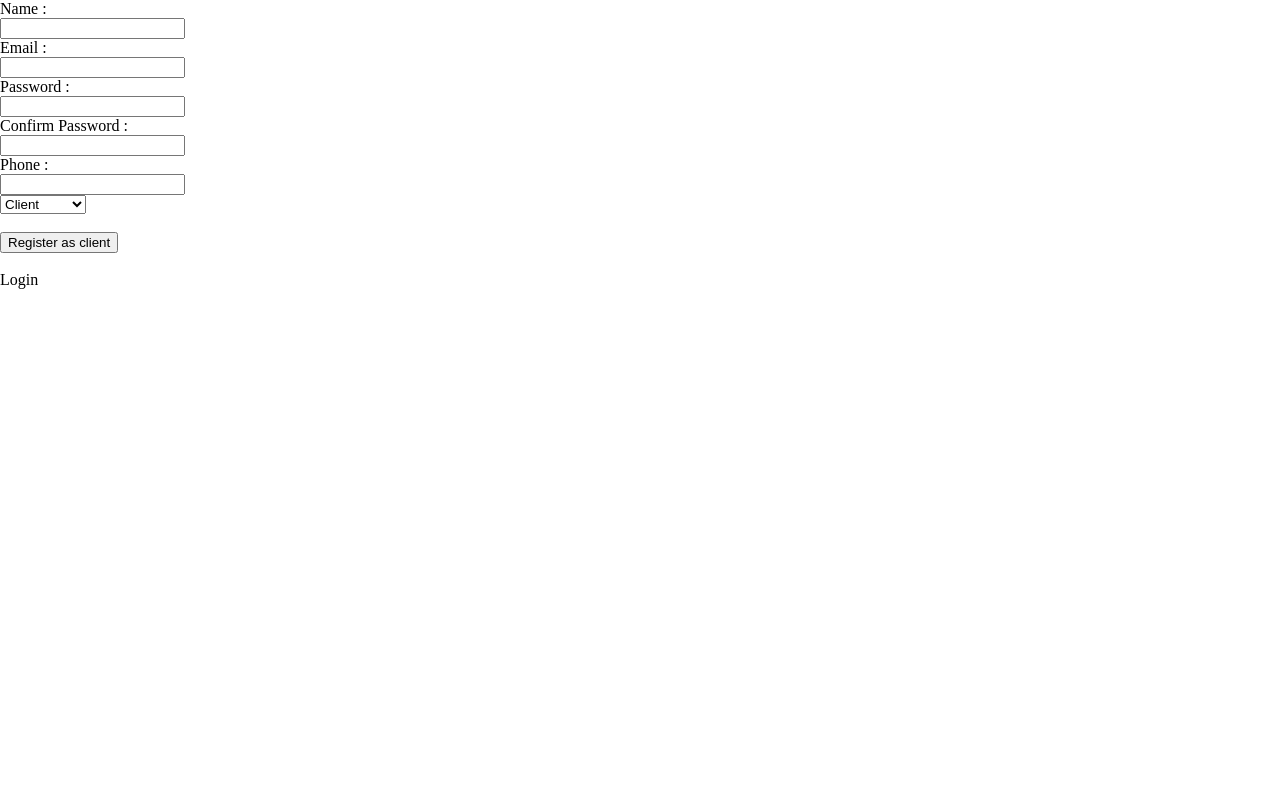
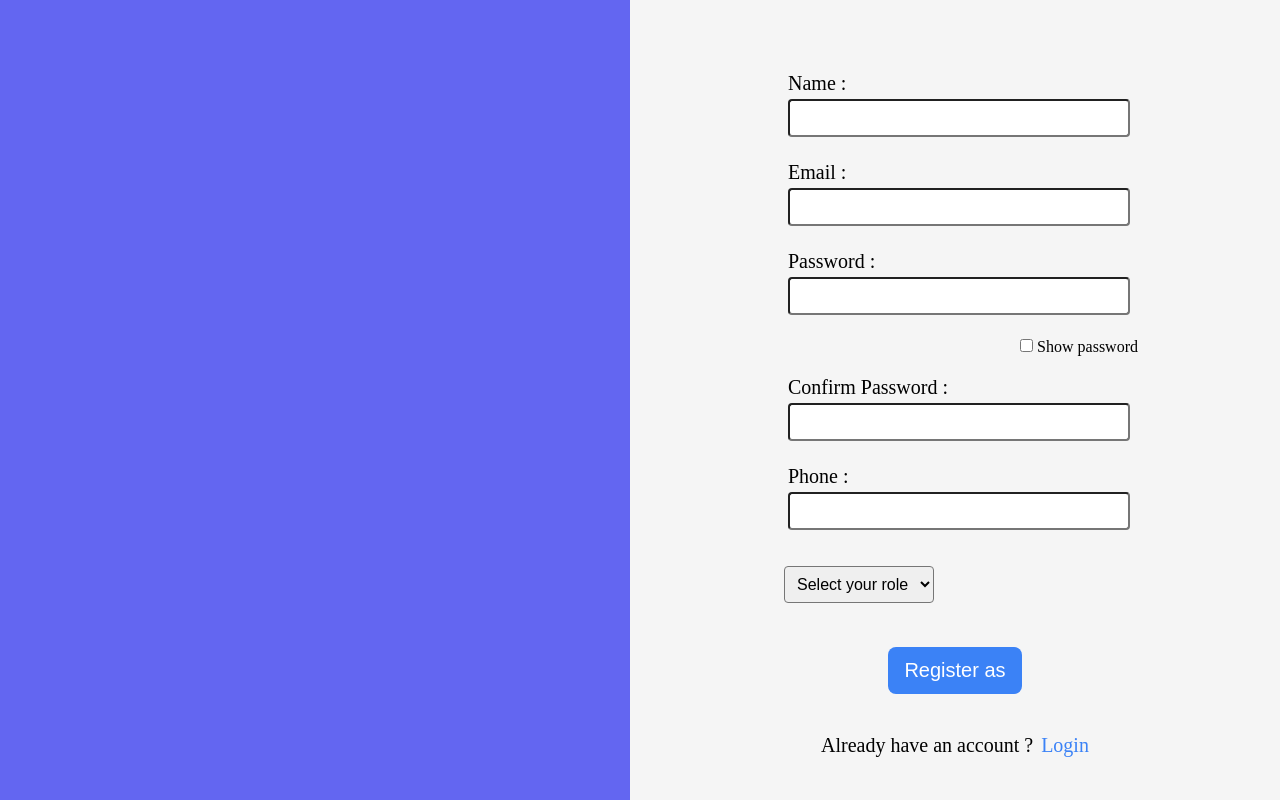
Before and after one commit to SamarthBagde/Freelancer-Marketplace, a React (Vite) app in the folder Frontend/: page /register in a window 1280 px wide. Built offline with nearby package versions, Linux system fonts and the light colour scheme.

Commit message:
register page ui and 404 page ui

```diff
--- a/Frontend/src/App.jsx
+++ b/Frontend/src/App.jsx
@@ -6,6 +6,7 @@ import ProtectedRoute from "./components/ProtectedRoute";
 import FreelancerDashboard from "./pages/FreelancerDashborad";
 import LandingPage from "./pages/Landingpage";
 import UploadWork from "./pages/UploadWork";
+import NotFoundErrorPage from "./pages/NotFoundErrorPage";
 
 function App() {
   return (
@@ -32,6 +33,9 @@ function App() {
         />
 
         <Route path="/upload-work" element={<UploadWork />} />
+
+        {/* 404 error handling route */}
+        <Route path="*" element={<NotFoundErrorPage />} />
       </Routes>
     </Router>
   );
--- a/Frontend/src/pages/Landingpage.jsx
+++ b/Frontend/src/pages/Landingpage.jsx
@@ -4,46 +4,41 @@ import { useNavigate } from "react-router-dom";
 
 const LandingPage = () => {
   const [userRole, setUserRole] = useState(null);
-
   const navigator = useNavigate();
 
-  const getAuth = async () => {
+  useEffect(() => {
+    const checkAuth = async () => {
       try {
         const res = await axios.get("http://localhost:3001/user/auth/check", {
           withCredentials: true,
         });
 
         if (res.status === 200) {
-        setUserRole(res.data.usesRole);
+          const role = res.data.userRole || null;
+
+          if (role) {
+            setUserRole(role);
+            if (role === "client") {
+              navigator("/client");
+            } else if (role === "freelancer") {
+              navigator("/freelancer");
+            }
           } else {
-        return false;
+            navigator("/login");
+          }
+        } else {
+          navigator("/login");
         }
       } catch (error) {
-      return false;
+        navigator("/login");
+        console.log(eerror.response.data);
       }
     };
 
-  useEffect(() => {
-    const res = getAuth();
+    checkAuth();
+  }, [navigator]);
 
-    if (!res) {
-      navigator("/login");
-    }
-
-    if (userRole) {
-      if (userRole === "client") {
-        navigator("/client");
-      } else if (userRole === "freelancer") {
-        navigator("freelancer");
-      }
-    }
-  }, []);
-
-  return (
-    <>
-      <h1>Welcome to freelancer world</h1>
-    </>
-  );
+  return <h1></h1>;
 };
 
 export default LandingPage;
--- a/Frontend/src/pages/Login.jsx
+++ b/Frontend/src/pages/Login.jsx
@@ -29,7 +29,6 @@ const Login = () => {
     if (!role) {
       console.log("Please select a user role.");
       setErrorMsg("Please select a user role.");
-
       return;
     }
 
--- /dev/null
+++ b/Frontend/src/pages/NotFoundErrorPage.jsx
@@ -0,0 +1,15 @@
+import React from "react";
+import style from "../style/NotFoundErrorPage.module.css";
+
+const NotFoundErrorPage = () => {
+  return (
+    <>
+      <div className={style.mainContainer}>
+        <h1>404</h1>
+        <div className={style.text}>Page Not Found.</div>
+      </div>
+    </>
+  );
+};
+
+export default NotFoundErrorPage;
--- a/Frontend/src/pages/Register.jsx
+++ b/Frontend/src/pages/Register.jsx
@@ -1,6 +1,7 @@
 import React, { useState } from "react";
 import { useNavigate } from "react-router-dom";
 import axios from "axios";
+import "../style/Register.css";
 
 const Register = () => {
   const [name, setName] = useState("");
@@ -8,9 +9,12 @@ const Register = () => {
   const [password, setPassword] = useState("");
   const [rePassword, setRePassword] = useState("");
   const [phone, setPhone] = useState("");
-  const [role, setRole] = useState("client");
+  const [role, setRole] = useState("");
   const [domain, setDomain] = useState("");
   const [skills, setSkills] = useState([]);
+
+  const [errorMsg, setErrorMsg] = useState("");
+  const [showPass, setShowPass] = useState(false);
 
   const navigator = useNavigate();
 
@@ -26,18 +30,27 @@ const Register = () => {
       phone.length != 10
     ) {
       console.log("Enter inpute correctlly");
+      setErrorMsg("Enter inpute correctlly.");
+      return;
+    }
+
+    if (!role) {
+      console.log("Please select a user role.");
+      setErrorMsg("Please select a user role.");
       return;
     }
 
     if (role === "freelancer") {
       if (!domain.trim() || skills.length === 0) {
         console.log("Enter inpute correctlly");
+        setErrorMsg("Enter inpute correctlly.");
         return;
       }
     }
 
     if (password !== rePassword) {
       console.log("Check you password again");
+      setErrorMsg("Check you password again.");
       return;
     }
 
@@ -77,13 +90,22 @@ const Register = () => {
       }
     } catch (error) {
       console.log(error.response.data);
+      setErrorMsg(error.response.data);
     }
   };
 
   return (
     <>
-      <form onSubmit={handleSubmit}>
-        <div>
+      <div className="main-container">
+        <div className="left-side"></div>
+        <div className="right-side">
+          {errorMsg ? (
+            <div className="error-msg-field">⚠ {errorMsg}</div>
+          ) : (
+            <></>
+          )}
+          <form onSubmit={handleSubmit} className="register-form">
+            <div className="text-field">
               <p>Name : </p>
               <input
                 type="text"
@@ -93,7 +115,7 @@ const Register = () => {
                 }}
               />
             </div>
-        <div>
+            <div className="text-field">
               <p>Email : </p>
               <input
                 type="text"
@@ -103,17 +125,27 @@ const Register = () => {
                 }}
               />
             </div>
-        <div>
+            <div className="text-field">
               <p>Password : </p>
               <input
-            type="password"
+                type={showPass ? "text" : "password"}
                 required
                 onChange={(e) => {
                   setPassword(e.target.value);
                 }}
               />
-        </div>{" "}
-        <div>
+            </div>
+            <div className="show-pass-container">
+              <input
+                type="checkbox"
+                checked={showPass}
+                onChange={(e) => {
+                  setShowPass(!showPass);
+                }}
+              />
+              Show password
+            </div>
+            <div className="text-field">
               <p>Confirm Password : </p>
               <input
                 type="password"
@@ -123,7 +155,7 @@ const Register = () => {
                 }}
               />
             </div>
-        <div>
+            <div className="text-field">
               <p>Phone : </p>
               <input
                 type="number"
@@ -133,20 +165,24 @@ const Register = () => {
                 }}
               />
             </div>
-        <div>
+
             <select
               value={role}
               onChange={(e) => {
                 setRole(e.target.value);
               }}
+              className="select-field"
             >
+              <option value="" disabled>
+                Select your role
+              </option>
               <option value="client">Client</option>
               <option value="freelancer">Freelancer</option>
             </select>
-        </div>
+
             {role === "freelancer" ? (
               <>
-            <div>
+                <div className="text-field">
                   <p>Domain : </p>
                   <input
                     type="text"
@@ -156,7 +192,7 @@ const Register = () => {
                     }}
                   />
                 </div>
-            <div>
+                <div className="text-field">
                   <p>Skills : </p>
                   <input
                     type="text"
@@ -176,12 +212,18 @@ const Register = () => {
             ) : (
               <></>
             )}
-        <br />
-        <button type="submit">Register as {role}</button>
-        <br />
-        <br />
-        <div onClick={() => navigator("/login")}>Login</div>
+            <div className="btn-container">
+              <button type="submit" className="register-btn">
+                Register as {role}
+              </button>
+            </div>
           </form>
+          <div className="register-link">
+            <p>Already have an account ?</p>
+            <a onClick={() => navigator("/login")}> Login</a>
+          </div>
+        </div>
+      </div>
     </>
   );
 };
--- /dev/null
+++ b/Frontend/src/style/NotFoundErrorPage.module.css
@@ -0,0 +1,16 @@
+.mainContainer {
+  background-color: #e0e7ff;
+  display: flex;
+  flex-direction: column;
+  justify-content: center;
+  align-items: center;
+  height: 100vh;
+}
+
+.mainContainer h1 {
+  font-size: 80px;
+}
+
+.text {
+  font-size: 52px;
+}
--- /dev/null
+++ b/Frontend/src/style/Register.css
@@ -0,0 +1,124 @@
+* {
+  margin: 0;
+}
+
+.main-container {
+  display: flex;
+  height: 100vh;
+}
+
+.left-side,
+.right-side {
+  flex: 1;
+  padding: 10px;
+}
+
+.left-side {
+  background-color: #6366f1;
+}
+
+/* .right-side {
+  display: flex;
+  flex-direction: column;
+  align-items: center;
+  justify-content: center;
+  padding: 80px 120px;
+  background-color: #f5f5f5;
+  overflow: hidden;
+} */
+
+.right-side {
+  flex: 1;
+  display: flex;
+  flex-direction: column;
+  align-items: center;
+  justify-content: flex-start;
+  padding: 40px 20px; /* reduce horizontal padding */
+  background-color: #f5f5f5;
+  overflow-y: auto;
+  overflow-x: hidden; /* <- prevents horizontal scroll */
+  max-height: 100vh;
+  box-sizing: border-box;
+  width: 100%; /* ensure it doesn't grow beyond screen */
+}
+
+.register-form {
+  padding: 12px 20px;
+  width: 60%;
+}
+
+.text-field {
+  padding: 4px;
+  margin: 16px 12px;
+}
+
+.text-field p {
+  font-size: 20px;
+  margin-bottom: 4px;
+}
+
+.text-field input {
+  border-radius: 4px;
+  height: 32px;
+  width: 100%;
+  font-size: 18px;
+}
+
+.select-field {
+  margin: 16px 12px;
+  font-size: 16px;
+  padding: 8px;
+  border-radius: 4px;
+}
+
+.register-btn {
+  border: none;
+  border-radius: 8px;
+  background-color: #3b82f6;
+  color: white;
+  font-size: 20px;
+  padding: 12px 16px;
+  width: auto;
+  cursor: pointer;
+}
+
+.register-link {
+  cursor: default;
+  text-align: center;
+  font-size: 20px;
+  display: flex;
+}
+
+.register-link a {
+  margin-left: 8px;
+  color: #3b82f6;
+  cursor: pointer;
+}
+
+.btn-container {
+  width: 100%;
+  display: flex;
+  justify-content: center;
+  align-items: center;
+  margin: 28px 0;
+}
+
+.error-msg-field {
+  width: 100%;
+  text-align: center;
+  font-size: 18px;
+  padding: 12px;
+  background-color: #fee2e2;
+  border-radius: 8px;
+  color: #b91c1c;
+}
+
+.show-pass-container {
+  width: 100%;
+  text-align: end;
+  cursor: default;
+}
+
+.show-pass-container input {
+  margin: 4px;
+}
```
Also changed, not shown: 1 other file (tests, documents, lock files or other folders). Lines whose indentation alone changed are shown as unchanged.
